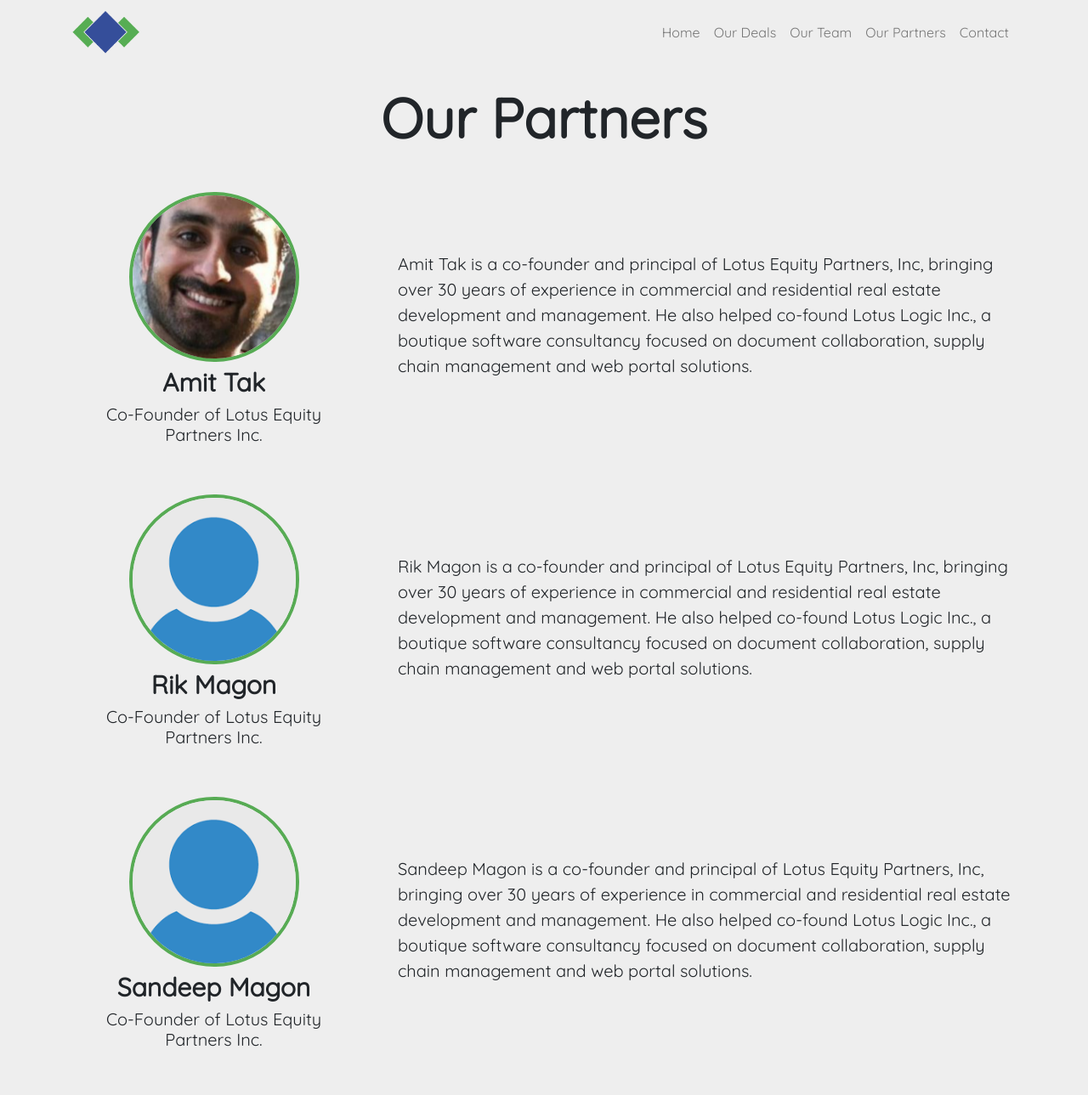
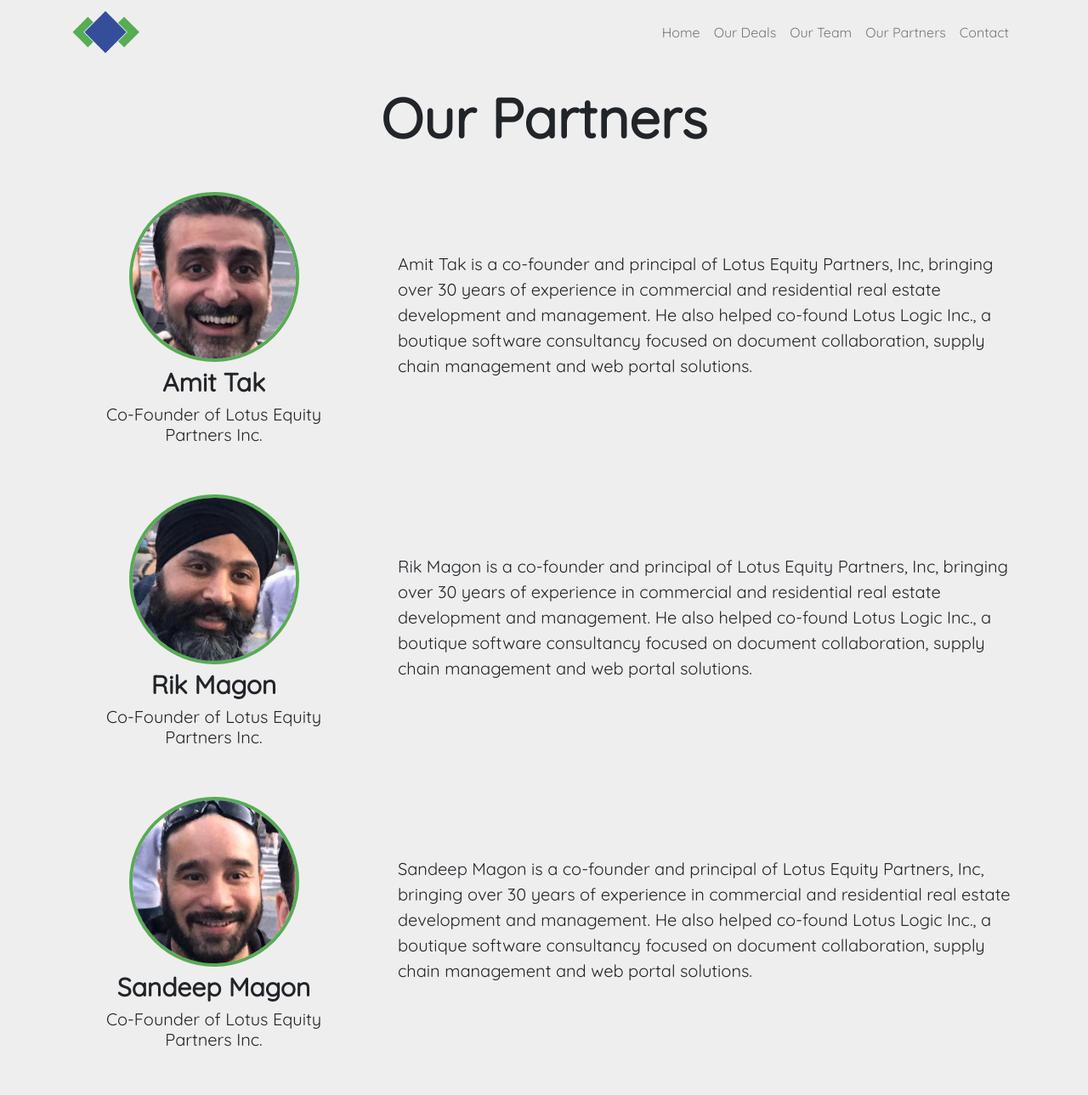
Before and after one commit to calixo888/synergize-ventures, a website: page our-partners.html in a window 1280 px wide. Shown: the top 1289 px of the page at 85% size. Drawn offline with nearby package versions, Linux system fonts and the light colour scheme.

Commit message:
added new partners pictures

```diff
--- a/our-partners.html
+++ b/our-partners.html
@@ -46,7 +46,7 @@
           <div class="partners-grid-item">
             <div>
               <div class="picture-container">
-                <img src="./static/img/people/amit.jpg" alt="" class="partners-grid-item-image">
+                <img src="./static/img/people/amit.jpeg" alt="" class="partners-grid-item-image" style="zoom: 49%;">
               </div>
               <h3 class="sub-header">Amit Tak</h3>
               <h5>Co-Founder of Lotus Equity Partners Inc.</h5>
@@ -58,7 +58,7 @@
           <div class="partners-grid-item">
             <div>
               <div class="picture-container">
-                <img src="./static/img/people/user.png" alt="" class="partners-grid-item-image" style="zoom: 90%;">
+                <img src="./static/img/people/rik.jpeg" alt="" class="partners-grid-item-image" style="zoom: 52%;">
               </div>
               <h3 class="sub-header">Rik Magon</h3>
               <h5>Co-Founder of Lotus Equity Partners Inc.</h5>
@@ -70,7 +70,7 @@
           <div class="partners-grid-item">
             <div>
               <div class="picture-container">
-                <img src="./static/img/people/user.png" alt="" class="partners-grid-item-image" style="zoom: 90%;">
+                <img src="./static/img/people/sandy.jpeg" alt="" class="partners-grid-item-image" style="zoom: 60%;">
               </div>
               <h3 class="sub-header">Sandeep Magon</h3>
               <h5>Co-Founder of Lotus Equity Partners Inc.</h5>
```
Also changed, not shown: static/img/people/amit.jpeg (added), static/img/people/amit.jpg (deleted), static/img/people/rik.jpeg (added), static/img/people/sandy.jpeg (added), 1 other file.
